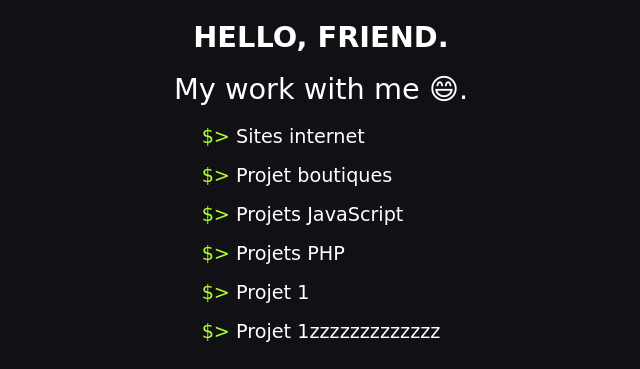
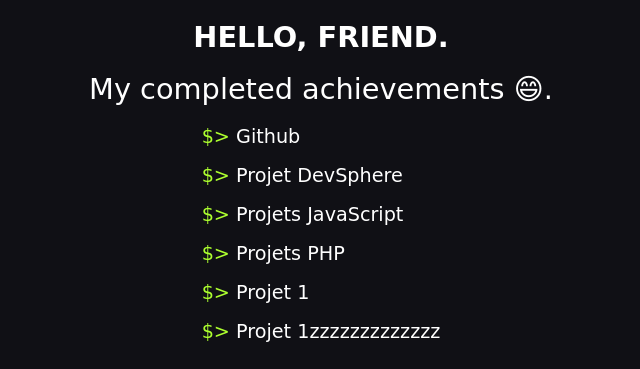
Before and after one commit to NaSuRall/Portfolio, a plain HTML site: page index.html in a window 1280 px wide. Shown: the top 369 px of the page, without its empty margins (319-959 px from the left). Drawn offline with Linux system fonts and the light colour scheme; a web font is replaced by a local one.

Commit message:
Add files via upload

```diff
--- a/index.html
+++ b/index.html
@@ -10,18 +10,16 @@
     <div class="titre">
         <h1>HELLO,  FRIEND.</h1>
         <br>
-        <p>My work with me 😄.</p>
+        <p>My completed achievements 😄.</p>
     </div>
     <div class="list">
         <ul>
-            <li><a href=""><span>$></span> Sites internet</a></li>
-            <li><a href=""><span>$></span> Projet boutiques</a></li>
-            <li><a href=""><span>$></span> Projets JavaScript</a></li>
+            <li><a href="https://github.com/NaSuRal"><span>$></span> Github</a></li>
+            <li><a href="https://nasural.github.io/DevSphere/"><span>$></span> Projet DevSphere</a></li>
+            <li><a href="https://nasural.github.io/TodoList/"><span>$></span> Projets JavaScript</a></li>
             <li><a href=""><span>$></span> Projets PHP</a></li>
             <li><a href=""><span>$></span> Projet 1</a></li>
             <li><a href=""><span>$></span> Projet 1zzzzzzzzzzzzz</a></li>
-
-
         </ul>
     </div>
     <div class="comp">
--- a/style.css
+++ b/style.css
@@ -3,6 +3,7 @@
 *{
     margin: 0;
     padding: 0;
+    cursor:url(./Design_sans_titre__34_-removebg-preview.png),auto;
     box-sizing: border-box;
 }
 body{
@@ -13,6 +14,7 @@ body{
     width: 100%;
     height: 100%;
     flex-direction: column;
+
 }
 .titre {
     display: flex;
```
Also changed, not shown: Design_sans_titre__34_-removebg-preview.png (added).
